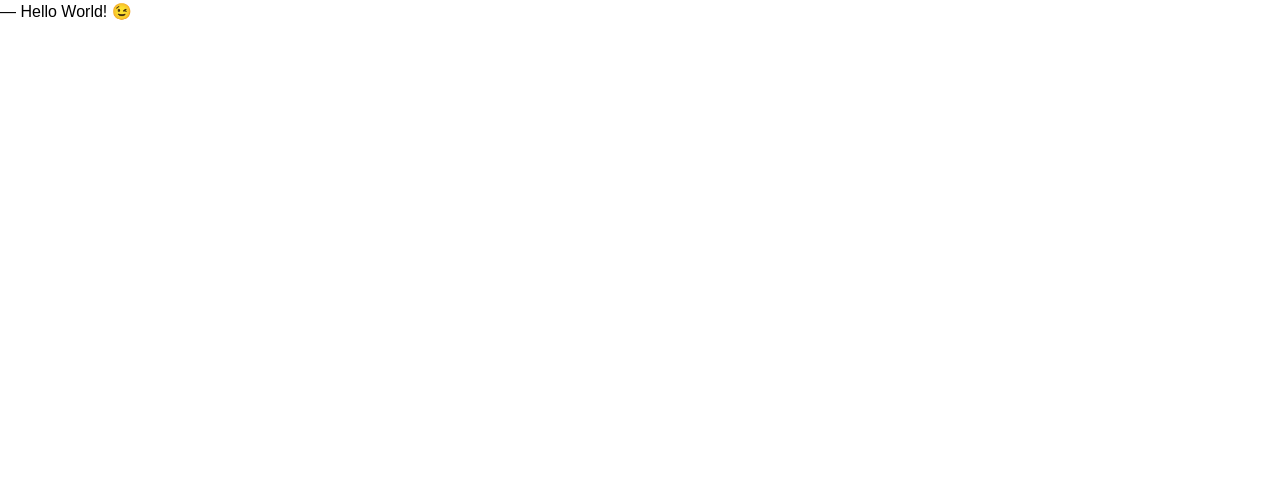
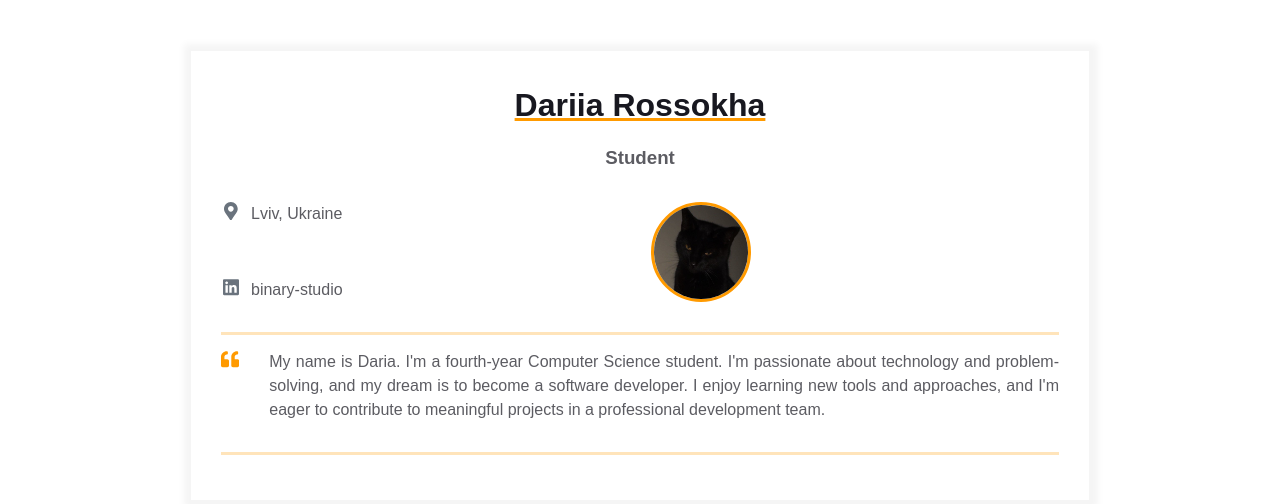
Before and after one commit to ccnvxii/homepage, a plain HTML site: page index.html in a window 1280 px wide. Drawn offline with Linux system fonts and the light colour scheme.

Commit message:
Updated index.html

```diff
--- a/index.html
+++ b/index.html
@@ -1,12 +1,107 @@
 <!DOCTYPE html>
 <html>
 <head>
-    <meta charset="UTF-8" />
-    <meta name="viewport" content="width=device-width, initial-scale=1" />
+    <meta charset="UTF-8"/>
+    <meta name="viewport" content="width=device-width, initial-scale=1"/>
     <title>Résumé</title>
-    <link rel="stylesheet" href="style.css" />
+    <link rel="stylesheet" href="style.css"/>
 </head>
 <body>
-― Hello World! &#x1F609;
+<main>
+    <div class="resume">
+        <div class="container">
+            <div class="resume__block">
+                <h1 class="contact-info__header">Dariia Rossokha</h1>
+                <h3 class="contact-info__sub-header">Student</h3>
+
+                <div class="contact_info_container fh">
+                    <div class="contact-info__block">
+                        <a href="" rel="author" class="contact-info__item">
+                            <div class="contact-info__item-icon-wrapper">
+                                <svg
+                                        class="contact-info__item-icon"
+                                        xmlns="http://www.w3.org/2000/svg"
+                                        viewBox="0 0 384 512"
+                                >
+                                    <path
+                                            d="M172.268 501.67C26.97 291.031 0 269.413 0 192 0 85.961 85.961 0 192
+        0s192 85.961 192 192c0 77.413-26.97 99.031-172.268 309.67-9.535
+        13.774-29.93 13.773-39.464 0zM192 272c44.183 0 80-35.817
+        80-80s-35.817-80-80-80-80 35.817-80 80 35.817 80 80 80z"
+                                    ></path>
+                                </svg>
+                            </div>
+                            <span>Lviv, Ukraine</span>
+                        </a>
+                        <a
+                                href="https://ua.linkedin.com/company/binary-studio_241166"
+                                rel="author"
+                                class="contact-info__item"
+                        >
+                            <div class="contact-info__item-icon-wrapper">
+                                <svg
+                                        class="contact-info__item-icon"
+                                        xmlns="http://www.w3.org/2000/svg"
+                                        viewBox="0 0 448 512"
+                                >
+                                    <path
+                                            d="M416 32H31.9C14.3 32 0 46.5 0 64.3v383.4C0 465.5 14.3 480 31.9
+        480H416c17.6 0 32-14.5 32-32.3V64.3c0-17.8-14.4-32.3-32-32.3zM135.4
+        416H69V202.2h66.5V416zm-33.2-243c-21.3 0-38.5-17.3-38.5-38.5S80.9 96
+        102.2 96c21.2 0 38.5 17.3 38.5 38.5 0 21.3-17.2 38.5-38.5 38.5zm282.1
+        243h-66.4V312c0-24.8-.5-56.7-34.5-56.7-34.6 0-39.9 27-39.9
+        54.9V416h-66.4V202.2h63.7v29.2h.9c8.9-16.8 30.6-34.5 62.9-34.5 67.2
+        0 79.7 44.3 79.7 101.9V416z"
+                                    ></path>
+                                </svg>
+                            </div>
+                            <span>binary-studio</span>
+                        </a>
+                    </div>
+
+                    <div class="contact-info__block contact-info__block--center">
+                        <img
+                                class="contact-info__avatar"
+                                src="assets/photo.jpg"
+                                alt="Avatar"
+                        />
+                    </div>
+
+                    <div class="contact-info__block"></div>
+                </div>
+            </div>
+        </div>
+        <div class="container">
+            <div class="resume__block">
+                <div class="intro">
+                    <div class="intro__icon-wrapper">
+                        <svg
+                                class="intro__icon"
+                                xmlns="http://www.w3.org/2000/svg"
+                                viewBox="0 0 512 512"
+                        >
+                            <path
+                                    d="M464 256h-80v-64c0-35.3 28.7-64 64-64h8c13.3 0 24-10.7
+            24-24V56c0-13.3-10.7-24-24-24h-8c-88.4 0-160 71.6-160 160v240c0
+            26.5 21.5 48 48 48h128c26.5 0 48-21.5
+            48-48V304c0-26.5-21.5-48-48-48zm-288 0H96v-64c0-35.3 28.7-64
+            64-64h8c13.3 0 24-10.7 24-24V56c0-13.3-10.7-24-24-24h-8C71.6
+            32 0 103.6 0 192v240c0 26.5 21.5 48 48 48h128c26.5 0 48-21.5
+            48-48V304c0-26.5-21.5-48-48-48z"
+                            ></path>
+                        </svg>
+                    </div>
+                    <p class="intro_text">
+                        My name is Daria. I'm a fourth-year Computer Science student.
+                        I'm passionate about technology and problem-solving, and my dream is to become a software
+                        developer.
+                        I enjoy learning new tools and approaches, and I'm eager to contribute to meaningful projects in
+                        a professional development team.
+                    </p>
+                </div>
+            </div>
+        </div>
+    </div>
+</main>
 </body>
 </html>
```
